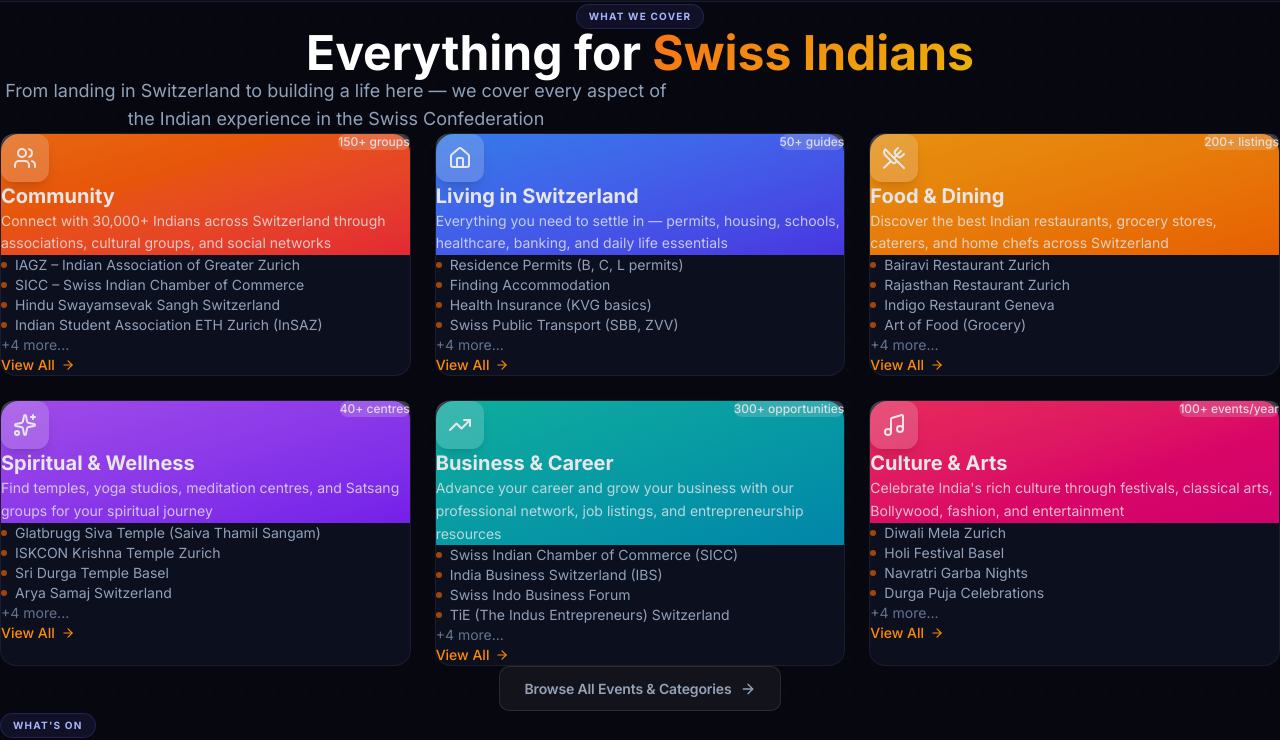
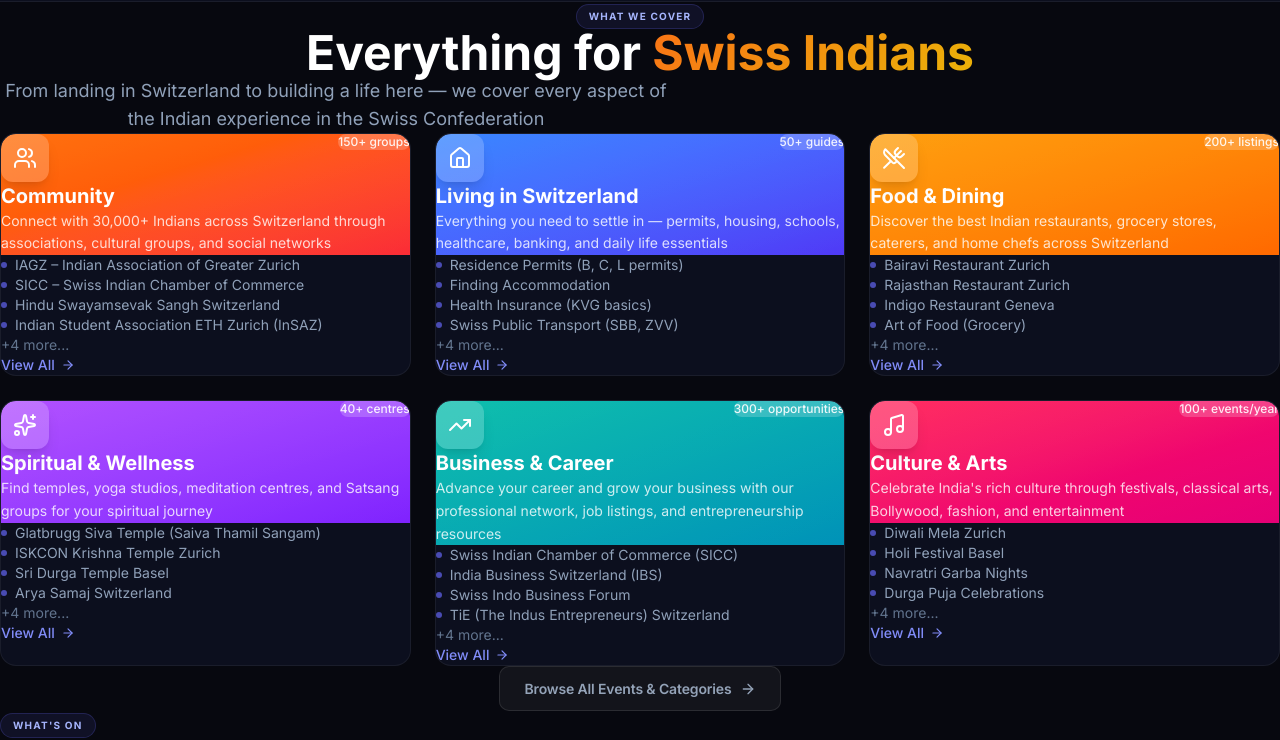
Before and after one commit to SridharSwiss/Indiaspora, a Next.js app: page / in a window 1280 px wide. Shown: the part 820-1560 px from the top of the page. Built offline with nearby package versions, Linux system fonts and the light colour scheme.

Commit message:
redesign: update Categories + Footer to indigo design system, remove client-side observer

```diff
--- a/src/components/layout/Footer.tsx
+++ b/src/components/layout/Footer.tsx
@@ -1,5 +1,3 @@
-"use client";
-
 import Link from "next/link";
 import { Mail, MapPin } from "lucide-react";
 
@@ -39,19 +37,14 @@
           {/* Brand */}
           <div className="lg:col-span-2">
             <div className="flex items-center gap-3 mb-4">
-              <svg viewBox="0 0 40 40" fill="none" className="w-10 h-10">
-                <circle cx="20" cy="20" r="18" stroke="url(#footerLogoGrad)" strokeWidth="2" />
-                <circle cx="20" cy="20" r="8" fill="url(#footerLogoGrad)" opacity="0.9" />
-                {[0,30,60,90,120,150,180,210,240,270,300,330].map((deg, i) => (
-                  <line key={i} x1="20" y1="12" x2="20" y2="4" stroke="url(#footerLogoGrad)" strokeWidth="1.5" strokeLinecap="round" transform={`rotate(${deg} 20 20)`} />
-                ))}
-                <defs>
-                  <linearGradient id="footerLogoGrad" x1="0" y1="0" x2="1" y2="1">
-                    <stop offset="0%" stopColor="#f97316" />
-                    <stop offset="100%" stopColor="#fbbf24" />
-                  </linearGradient>
-                </defs>
-              </svg>
+              <div className="w-10 h-10 rounded-xl flex items-center justify-center shrink-0" style={{ background: "linear-gradient(135deg, #f97316, #d97706)" }}>
+                <svg viewBox="0 0 24 24" fill="none" className="w-5 h-5">
+                  <circle cx="12" cy="12" r="4" fill="white" opacity="0.95" />
+                  {[0,30,60,90,120,150,180,210,240,270,300,330].map((deg, i) => (
+                    <line key={i} x1="12" y1="7" x2="12" y2="3" stroke="white" strokeWidth="1.5" strokeLinecap="round" transform={`rotate(${deg} 12 12)`} />
+                  ))}
+                </svg>
+              </div>
               <div>
                 <div className="font-bold text-xl">
                   <span className="gradient-text">India</span>
@@ -65,14 +58,16 @@
             </p>
             <div className="space-y-2">
               <div className="flex items-center gap-2 text-sm text-slate-400">
-                <MapPin className="w-4 h-4 text-orange-500 shrink-0" />
+                <MapPin className="w-4 h-4 shrink-0" style={{ color: "var(--primary)" }} />
                 <span>Zurich, Switzerland</span>
               </div>
               <div className="flex items-center gap-2 text-sm text-slate-400">
-                <Mail className="w-4 h-4 text-orange-500 shrink-0" />
-                <a href="mailto:hello@indiaswiss.ch" className="hover:text-orange-400 transition-colors">hello@indiaswiss.ch</a>
+                <Mail className="w-4 h-4 shrink-0" style={{ color: "var(--primary)" }} />
+                <a href="mailto:hello@indiaswiss.ch" className="hover:text-white transition-colors">hello@indiaswiss.ch</a>
               </div>
             </div>
+
+            {/* Social */}
             <div className="flex gap-3 mt-6">
               {[
                 { label: "F", title: "Facebook", href: "https://www.facebook.com/groups/indian.association.of.greater.zurich/" },
@@ -101,7 +96,10 @@
               <ul className="space-y-2">
                 {links.map((link) => (
                   <li key={link.label}>
-                    <Link href={link.href} className="text-sm text-slate-400 hover:text-orange-400 transition-colors">
+                    <Link
+                      href={link.href}
+                      className="text-sm text-slate-400 hover:text-white transition-colors"
+                    >
                       {link.label}
                     </Link>
                   </li>
@@ -126,8 +124,7 @@
                 style={{ background: "rgba(255,255,255,0.05)", borderColor: "var(--border)" }}
               />
               <button
-                className="px-5 py-2.5 rounded-xl text-white text-sm font-semibold transition-all whitespace-nowrap"
-                style={{ background: "linear-gradient(135deg, #f97316, #f59e0b)" }}
+                className="btn btn-primary btn-sm whitespace-nowrap"
               >
                 Subscribe
               </button>
@@ -137,7 +134,9 @@
 
         {/* Bottom */}
         <div className="flex flex-col sm:flex-row items-center justify-between gap-4 pt-6" style={{ borderTop: "1px solid var(--border)" }}>
-          <p className="text-xs text-slate-500">© 2026 IndiaSwiss Community Hub. All rights reserved.</p>
+          <p className="text-xs text-slate-500">
+            © 2026 IndiaSwiss Community Hub. All rights reserved.
+          </p>
           <div className="flex gap-6">
             <Link href="/privacy" className="text-xs text-slate-500 hover:text-slate-300 transition-colors">Privacy Policy</Link>
             <Link href="/terms" className="text-xs text-slate-500 hover:text-slate-300 transition-colors">Terms of Use</Link>
--- a/src/components/sections/Categories.tsx
+++ b/src/components/sections/Categories.tsx
@@ -1,6 +1,3 @@
-"use client";
-
-import { useEffect, useRef } from "react";
 import Link from "next/link";
 import { ArrowRight, Users, Home, UtensilsCrossed, Sparkles, TrendingUp, Music } from "lucide-react";
 import { FEATURED_CATEGORIES } from "@/lib/data";
@@ -15,48 +12,32 @@
 };
 
 export default function Categories() {
-  const sectionRef = useRef<HTMLDivElement>(null);
-
-  useEffect(() => {
-    const observer = new IntersectionObserver(
-      (entries) => {
-        entries.forEach((entry) => {
-          if (entry.isIntersecting) {
-            entry.target.querySelectorAll(".reveal").forEach((el, i) => {
-              setTimeout(() => el.classList.add("visible"), i * 80);
-            });
-          }
-        });
-      },
-      { threshold: 0.1 }
-    );
-    if (sectionRef.current) observer.observe(sectionRef.current);
-    return () => observer.disconnect();
-  }, []);
-
   return (
-    <section id="categories" ref={sectionRef} className="py-24 pattern-dots">
+    <section id="categories" className="py-24" style={{ background: "var(--bg)" }}>
       <div className="max-w-7xl mx-auto px-4 sm:px-6 lg:px-8">
-        <div className="text-center mb-16 reveal">
+        {/* Header */}
+        <div className="text-center mb-16">
           <span className="tag mb-4">What We Cover</span>
           <h2 className="text-4xl lg:text-5xl font-bold text-white mb-4 mt-3">
-            Everything for <span className="gradient-text">Swiss Indians</span>
+            Everything for{" "}
+            <span className="gradient-text">Swiss Indians</span>
           </h2>
           <p className="text-slate-400 text-lg max-w-2xl mx-auto">
             From landing in Switzerland to building a life here — we cover every aspect of the Indian experience in the Swiss Confederation
           </p>
         </div>
 
+        {/* Category Grid */}
         <div className="grid grid-cols-1 md:grid-cols-2 lg:grid-cols-3 gap-6">
-          {FEATURED_CATEGORIES.map((cat, index) => (
+          {FEATURED_CATEGORIES.map((cat) => (
             <Link
               key={cat.id}
               href={cat.href}
-              className="reveal card group block"
-              style={{ transitionDelay: `${index * 60}ms` }}
+              className="card group block overflow-hidden"
             >
-              <div className={`relative p-6 bg-gradient-to-br ${cat.color} rounded-t-[18px]`} style={{ opacity: 0.9 }}>
-                <div className="absolute inset-0 opacity-20 bg-gradient-to-br from-white/30 to-transparent rounded-t-[18px]" />
+              {/* Card top with gradient */}
+              <div className={`relative p-6 bg-gradient-to-br ${cat.color} rounded-t-[15px]`}>
+                <div className="absolute inset-0 opacity-20 bg-gradient-to-br from-white/30 to-transparent rounded-t-[15px]" />
                 <div className="relative flex items-start justify-between">
                   <div className="w-12 h-12 rounded-xl bg-white/20 flex items-center justify-center text-white shadow-lg">
                     {ICON_MAP[cat.icon]}
@@ -68,19 +49,23 @@
                 <h3 className="mt-4 text-xl font-bold text-white">{cat.title}</h3>
                 <p className="mt-2 text-sm text-white/80 leading-relaxed">{cat.description}</p>
               </div>
+
+              {/* Items list */}
               <div className="p-6">
                 <ul className="space-y-2">
                   {cat.items.slice(0, 4).map((item) => (
                     <li key={item} className="flex items-center gap-2 text-sm text-slate-400 group-hover:text-slate-300 transition-colors">
-                      <span className="w-1.5 h-1.5 rounded-full bg-orange-500 shrink-0 opacity-60" />
+                      <span className="w-1.5 h-1.5 rounded-full shrink-0 opacity-70" style={{ background: "var(--primary)" }} />
                       {item}
                     </li>
                   ))}
                   {cat.items.length > 4 && (
-                    <li className="text-sm text-slate-500 pl-3.5">+{cat.items.length - 4} more...</li>
+                    <li className="text-sm text-slate-500 pl-3.5">
+                      +{cat.items.length - 4} more...
+                    </li>
                   )}
                 </ul>
-                <div className="mt-5 flex items-center gap-1.5 text-sm font-medium text-orange-400 group-hover:text-orange-300 transition-colors">
+                <div className="mt-5 flex items-center gap-1.5 text-sm font-medium transition-colors" style={{ color: "#818cf8" }}>
                   View All
                   <ArrowRight className="w-3.5 h-3.5 group-hover:translate-x-1 transition-transform" />
                 </div>
@@ -89,7 +74,8 @@
           ))}
         </div>
 
-        <div className="text-center mt-12 reveal">
+        {/* Bottom CTA */}
+        <div className="text-center mt-12">
           <Link href="/events" className="btn btn-outline">
             Browse All Events & Categories
             <ArrowRight className="w-4 h-4" />
```
